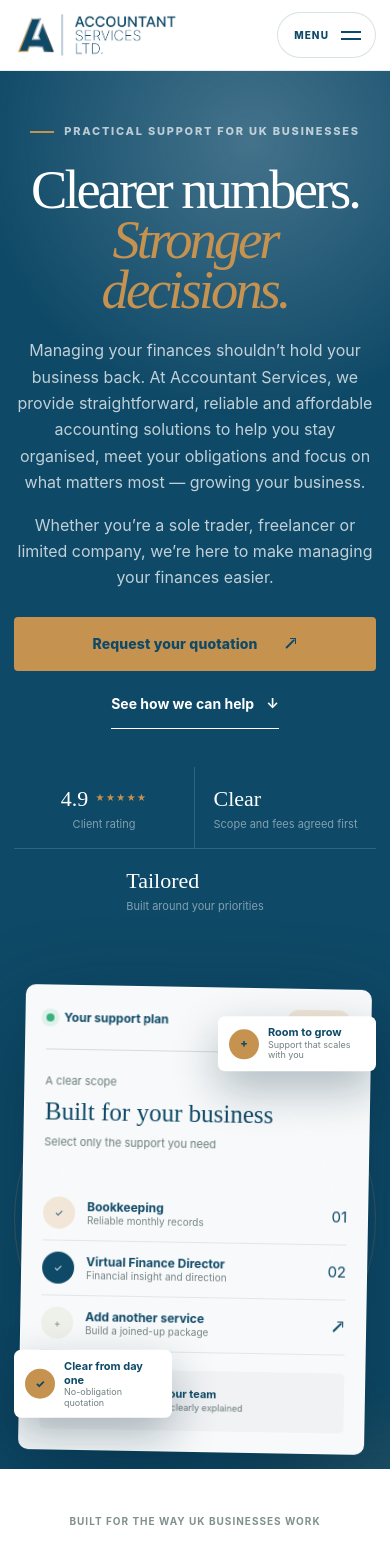
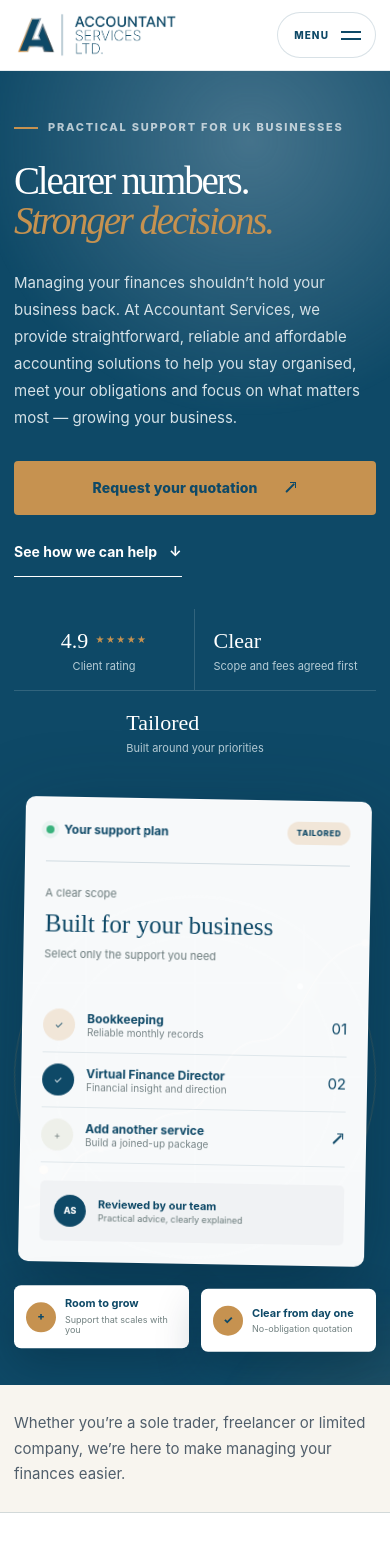
Before and after one commit to Tynarshe/accountant-services, a Next.js app: page / in a window 390 px wide. Shown: the top 1552 px of the page. Built offline with nearby package versions, Linux system fonts and the light colour scheme.

Commit message:
Refine homepage motion and fix responsive layout and navigation

```diff
--- a/app/[slug]/page.tsx
+++ b/app/[slug]/page.tsx
@@ -224,7 +224,7 @@ function ArticlePage({ slug }: { slug: string }) {
 
 function LegalPage({ slug }: { slug: string }) {
   const page = utilityPages[slug];
-  return <><section className="simple-hero"><div className="page-shell"><Breadcrumb current={page.title} /><h1>{page.title}</h1><p>{page.description}</p></div></section><section className="legal-content page-shell"><p className="updated">Last updated: 22 July 2026</p><h2>Our approach</h2><p>We aim to be transparent, careful and clear about how this website and our services operate. Information is handled only for legitimate business purposes and with appropriate safeguards.</p><h2>Information and communication</h2><p>When you contact us or purchase a service, we may need the information required to respond, provide the requested work and meet legal or regulatory obligations. We do not sell personal information.</p><h2>Your choices</h2><p>You can ask questions about information connected with you, request corrections where appropriate and manage optional marketing communication at any time.</p><h2>Contact</h2><p>For questions about these terms or privacy, email <a href="mailto:office@accountantservices.org.uk">office@accountantservices.org.uk</a>.</p><div className="legal-note"><strong>Design note</strong><p>This redesign preserves a clear location for final solicitor-reviewed policy wording before production launch.</p></div></section></>;
+  return <><section className="simple-hero"><div className="page-shell"><Breadcrumb current={page.title} /><h1>{page.title}</h1><p>{page.description}</p></div></section><section className="legal-content page-shell"><p className="updated">Last updated: 22 July 2026</p><h2>Our approach</h2><p>We aim to be transparent, careful and clear about how this website and our services operate. Information is handled only for legitimate business purposes and with appropriate safeguards.</p><h2>Information and communication</h2><p>When you contact us or purchase a service, we may need the information required to respond, provide the requested work and meet legal or regulatory obligations. We do not sell personal information.</p><h2>Your choices</h2><p>You can ask questions about information connected with you, request corrections where appropriate and manage optional marketing communication at any time.</p><h2>Contact</h2><p>For questions about these terms or privacy, email <a href="mailto:office@accountantservices.org.uk">office@accountantservices.org.uk</a>.</p></section></>;
 }
 
 export default async function DynamicPage({ params }: PageProps) {
--- a/app/components/interactive.tsx
+++ b/app/components/interactive.tsx
@@ -4,15 +4,11 @@ import { FormEvent, MouseEvent as ReactMouseEvent, ReactNode, useRef, useState }
 import { visibleCategories, visibleServices } from "../lib/services";
 import { UpRightArrow } from "./arrow";
 
-const githubPagesBasePath = "/accountant-services";
-
 function sitePath(path: string) {
   if (typeof window === "undefined") return path;
-
-  const isGitHubPagesBuild = window.location.pathname === githubPagesBasePath
-    || window.location.pathname.startsWith(`${githubPagesBasePath}/`);
-
-  return isGitHubPagesBuild ? `${githubPagesBasePath}${path}` : path;
+  // The export declares its deployment prefix; article slugs are not prefixes.
+  const basePath = document.querySelector<HTMLMetaElement>('meta[name="site-base-path"]')?.content ?? "";
+  return `${basePath}${path}`;
 }
 
 type QuotationLinkProps = {
@@ -70,8 +66,6 @@ export function ServicesMenu() {
   return (
     <div
       className="header-dropdown services-dropdown"
-      onMouseEnter={() => setOpen(true)}
-      onMouseLeave={() => setOpen(false)}
       onBlur={(event) => {
         if (!event.currentTarget.contains(event.relatedTarget)) setOpen(false);
       }}
@@ -83,12 +77,13 @@ export function ServicesMenu() {
         className="header-dropdown-trigger"
         type="button"
         aria-expanded={open}
+        aria-controls="desktop-services-menu"
         onClick={() => setOpen((value) => !value)}
       >
         Services <span aria-hidden="true">⌄</span>
       </button>
       {open && (
-        <div className="services-mega-menu">
+        <div className="services-mega-menu" id="desktop-services-menu">
           <div className="mega-menu-head">
             <div>
               <p>Focused support, tailored to you</p>
--- a/app/components/site-shell.tsx
+++ b/app/components/site-shell.tsx
@@ -1,6 +1,7 @@
 import { MobileNav, QuotationLink, ServicesMenu } from "./interactive";
 import { UpRightArrow } from "./arrow";
 import { visibleServices } from "../lib/services";
+import { MotionEffects } from "./motion-effects";
 
 export function Logo() {
   return (
@@ -85,6 +86,7 @@ export function SiteShell({ children }: { children: React.ReactNode }) {
       <Header />
       <main>{children}</main>
       <Footer />
+      <div className="page-shell" style={{ paddingBlock: 20 }}><MotionEffects /></div>
     </>
   );
 }
--- a/app/globals.css
+++ b/app/globals.css
@@ -488,14 +488,14 @@ button { color: inherit; }
 .site-footer .footer-intro .logo-image { width: 190px; }
 .footer-top { padding: 84px 0 66px; display: grid; grid-template-columns: 1fr 1.35fr; gap: 90px; }
 .footer-intro h2 { margin: 38px 0 14px; color: var(--white); font-family: var(--serif); font-size: 38px; font-weight: 400; line-height: 1.05; }
-.footer-intro > p { max-width: 460px; margin: 0; color: rgba(255,255,255,.5); font-size: 13px; }
+.footer-intro > p { max-width: 460px; margin: 0; color: #d4e1e7; font-size: 14px; }
 .footer-quote-link { margin-top: 28px; padding-bottom: 5px; display: inline-flex; align-items: center; gap: 16px; color: var(--mint); border-bottom: 1px solid rgba(198,146,80,.5); font-size: 12px; font-weight: 780; }
 .footer-links { display: grid; grid-template-columns: 1fr .8fr 1.4fr; gap: 40px; }
 .footer-links > div { display: flex; flex-direction: column; gap: 12px; }
 .footer-links h3 { margin: 0 0 12px; color: var(--white); font-size: 10px; letter-spacing: .13em; text-transform: uppercase; }
-.footer-links a, .footer-links p { margin: 0; color: rgba(255,255,255,.55); font-size: 12px; }
+.footer-links a, .footer-links p { margin: 0; color: #d4e1e7; font-size: 14px; }
 .footer-links a:hover { color: var(--mint); }
-.footer-bottom { padding: 22px 0; display: flex; justify-content: space-between; border-top: 1px solid rgba(255,255,255,.1); font-size: 10px; }
+.footer-bottom { padding: 22px 0; display: flex; justify-content: space-between; color: #d4e1e7; border-top: 1px solid rgba(255,255,255,.2); font-size: 12px; }
 .footer-bottom p { margin: 0; }
 .footer-bottom div { display: flex; gap: 25px; }
 
--- /dev/null
+++ b/app/home-hero.css
@@ -0,0 +1,31 @@
+.hero.hero-refined { min-height: 0; padding: 68px 0 56px; }
+.hero-refined .hero-grid { grid-template-columns: 1.15fr 1fr; gap: 60px; }
+.hero-refined .hero-copy { padding-bottom: 0; }
+.hero-refined h1 { font-size: clamp(48px, 5.5vw, 76px); line-height: 1.03; margin: 24px 0 28px; }
+.hero-refined .hero-lede { max-width: 480px; font-size: 16px; line-height: 1.85; color: #d4e1e7; }
+.hero-refined .hero-buttons { flex-wrap: wrap; gap: 18px 26px; margin-top: 30px; }
+.hero-refined .hero-visual { min-height: 0; grid-template-columns: minmax(0, 1fr); gap: 28px; }
+.hero-badges { position: relative; z-index: 3; display: grid; grid-template-columns: repeat(2, minmax(0, 1fr)); gap: 12px; width: 100%; max-width: 440px; }
+.hero-refined .floating-badge { position: relative; inset: auto; max-width: none; min-width: 0; padding: 12px; }
+.hero-refined .floating-badge > span { flex-shrink: 0; }
+.hero-refined .floating-badge p { gap: 4px; }
+.hero-refined .trust-row { margin-top: 32px; }
+.hero-refined .trust-row > div { min-width: 0; padding-right: 18px; margin-right: 18px; }
+.hero-refined .trust-row small { color: #b5ccd6; }
+.hero-follow-on { padding: 25px 0; background: #f8f5ef; border-bottom: 1px solid var(--line); }
+.hero-follow-on p { max-width: 800px; margin: 0 auto; text-align: center; color: var(--ink-soft); font-size: 16px; line-height: 1.7; }
+@media (max-width: 900px) {
+  .hero.hero-refined { padding: 48px 0 30px; }
+  .hero-refined .hero-grid { grid-template-columns: 1fr; gap: 28px; }
+  .hero-refined .hero-copy { display: block; text-align: left; max-width: 600px; margin-inline: auto; }
+  .hero-refined .hero-copy .eyebrow { justify-content: flex-start; }
+  .hero-refined .hero-lede { max-width: 540px; margin-inline: 0; }
+  .hero-refined .hero-buttons { align-items: flex-start; }
+  .hero-refined .hero-visual { width: 100%; max-width: 420px; margin-inline: auto; transform: none; }
+  .hero-refined .trust-row > div { padding: 14px 10px; margin: 0; }
+}
+@media (max-width: 540px) {
+  .hero-refined h1 { font-size: clamp(37px, 10vw, 54px); }
+  .hero-refined .hero-lede { font-size: 15px; line-height: 1.8; }
+  .hero-follow-on p { font-size: 15px; text-align: left; }
+}
--- a/app/layout.tsx
+++ b/app/layout.tsx
@@ -2,6 +2,8 @@ import type { Metadata } from "next";
 import "./globals.css";
 import "./vfd.css";
 import "./who-we-help.css";
+import "./home-hero.css";
+import "./motion.css";
 
 export const metadata: Metadata = {
   metadataBase: new URL("https://accountantservices.org.uk"),
--- /dev/null
+++ b/app/motion.css
@@ -0,0 +1,54 @@
+.hero-flow { position: absolute; inset: 0; width: 100%; height: 100%; pointer-events: none; opacity: .3; }
+.hero-flow-grid { fill: none; stroke: #ffffff; stroke-opacity: .12; stroke-width: 1; }
+.hero-flow-line { fill: none; stroke: #d5aa72; stroke-width: 2; stroke-linecap: round; stroke-dasharray: 1; stroke-dashoffset: 0; }
+.hero-flow-node { fill: #d5aa72; }
+.motion-control { display: block; margin: 0 auto; padding: 10px 18px; color: var(--ink-soft); background: transparent; border: 1px solid var(--line); border-radius: 30px; font-size: 12px; cursor: pointer; }
+.motion-control:hover { background: var(--mint-bright); }
+.motion-control:focus-visible { outline: 2px solid var(--ink); outline-offset: 4px; }
+@media (prefers-reduced-motion: no-preference) {
+  .hero-visual .dashboard-card { animation: supportCardDrift 7s ease-in-out infinite; }
+  .hero-visual:hover .dashboard-card { animation-play-state: paused; }
+  .hero-visual .orbit-one { animation: spin 32s linear infinite reverse; }
+  .hero-visual .orbit-one::before, .hero-visual .orbit-two::before { content: ""; position: absolute; top: 14%; left: 14%; width: 9px; height: 9px; border-radius: 50%; background: #d5aa72; box-shadow: 0 0 18px #d5aa7280; }
+  .hero-visual .orbit-two::before { width: 6px; height: 6px; background: #b6d7e5; }
+  .hero-glow-two { animation: lightDrift 14s ease-in-out infinite alternate; }
+  .hero .status-dot { animation: statusHalo 3.2s ease-in-out infinite; }
+  .dashboard-list .list-icon { animation: iconWelcome .6s ease both; }
+  .dashboard-list > div:nth-child(2) .list-icon { animation-delay: .2s; }
+  .dashboard-list > div:nth-child(3) .list-icon { animation-delay: .4s; }
+  .hero-flow { opacity: .5; }
+  .hero-flow-line { animation: financeTrace 3s ease both, financeBreathe 6s 3s ease-in-out infinite; }
+  .service-discovery-mark { animation: discoveryTurn 8s ease-in-out infinite; }
+  .motion-arrived .process-icon { animation: processGreeting 1.2s .25s ease both; }
+  .service-card-top > span { transition: rotate .4s ease, border-radius .4s ease; }
+  .service-showcase-card:hover .service-card-top > span, .service-showcase-card:focus-visible .service-card-top > span { rotate: -12deg; border-radius: 50%; }
+  .vfd-pillar, .who-card, .included-card { transition: box-shadow .3s ease, transform .3s ease; }
+  .vfd-pillar:hover, .who-card:hover, .included-card:hover { transform: translateY(-4px); box-shadow: 0 18px 40px #0e496712; }
+  .vfd-brief { animation: supportCardDrift 8s ease-in-out infinite; }
+  .vfd-live-dot { animation: statusHalo 3.2s ease-in-out infinite; }
+  .hero .text-link > span:not(.line-arrow) { animation: invitationNudge 2.8s ease-in-out infinite; }
+  .hero-flow-node { animation: financeNode 1s 2s ease both; transform-box: fill-box; transform-origin: center; }
+  .hero-glow-one { animation: ambientLight 5s ease-in-out both; }
+  .motion-arrived { animation: contentArrival .65s cubic-bezier(.2,.7,.2,1) both; }
+  .service-showcase-card:nth-child(2).motion-arrived, .vfd-pillar:nth-child(2).motion-arrived { animation-delay: .08s; }
+  .service-showcase-card:nth-child(3).motion-arrived { animation-delay: .16s; }
+  .button .line-arrow, .text-link .line-arrow { transition: transform .22s ease; }
+  .button:hover .line-arrow, .button:focus-visible .line-arrow, .text-link:hover .line-arrow { transform: translate(3px, -3px); }
+}
+@keyframes supportCardDrift { 0%, 100% { translate: 0 0; } 50% { translate: 0 -7px; } }
+@keyframes lightDrift { from { translate: -30px 0; opacity: .6; } to { translate: 35px -25px; opacity: 1; } }
+@keyframes statusHalo { 0%, 100% { box-shadow: 0 0 0 4px #38b27c18; } 50% { box-shadow: 0 0 0 9px #38b27c08; } }
+@keyframes iconWelcome { from { scale: .75; opacity: .4; } to { scale: 1; opacity: 1; } }
+@keyframes financeBreathe { 0%, 100% { opacity: .6; } 50% { opacity: 1; } }
+@keyframes discoveryTurn { 0%, 80%, 100% { rotate: 0deg; } 90% { rotate: 90deg; } }
+@keyframes processGreeting { 0%, 100% { scale: 1; } 40% { scale: 1.12; } 70% { scale: .97; } }
+@keyframes invitationNudge { 0%, 65%, 100% { translate: 0 0; } 80% { translate: 0 4px; } }
+@keyframes financeTrace { from { stroke-dashoffset: 1; opacity: 0; } to { stroke-dashoffset: 0; opacity: 1; } }
+@keyframes financeNode { from { opacity: 0; transform: scale(.3); } to { opacity: 1; transform: scale(1); } }
+@keyframes ambientLight { 0% { transform: translate(-30px, 20px); opacity: .4; } 100% { transform: translate(0, 0); opacity: 1; } }
+@keyframes contentArrival { from { opacity: .5; translate: 0 14px; } to { opacity: 1; translate: 0 0; } }
+html[data-motion="paused"] *, html[data-motion="paused"] *::before, html[data-motion="paused"] *::after { animation-play-state: paused !important; transition: none !important; scroll-behavior: auto !important; }
+html[data-motion="paused"] .motion-arrived, html[data-motion="paused"] .reveal-up, html[data-motion="paused"] .hero-flow-line, html[data-motion="paused"] .hero-flow-node { animation: none !important; }
+@media (prefers-reduced-motion: reduce) {
+  .hero-flow-line, .hero-flow-node, .motion-arrived { animation: none !important; }
+}
--- a/app/page.tsx
+++ b/app/page.tsx
@@ -16,7 +16,7 @@ const homepageServices = ["virtual-finance-director", "book-keeping", "payroll-s
 export default function Home() {
   return (
     <SiteShell>
-      <section className="hero">
+      <section className="hero hero-refined">
         <div className="hero-glow hero-glow-one" />
         <div className="hero-glow hero-glow-two" />
         <div className="page-shell hero-grid">
@@ -25,7 +25,6 @@ export default function Home() {
             <h1>Clearer numbers.<br /><em>Stronger decisions.</em></h1>
             <div className="hero-lede">
               <p>Managing your finances shouldn’t hold your business back. At Accountant Services, we provide straightforward, reliable and affordable accounting solutions to help you stay organised, meet your obligations and focus on what matters most — growing your business.</p>
-              <p>Whether you’re a sole trader, freelancer or limited company, we’re here to make managing your finances easier.</p>
             </div>
             <div className="hero-buttons">
               <a className="button button-accent" href="/contact#quotation">Request your quotation <UpRightArrow /></a>
@@ -39,6 +38,12 @@ export default function Home() {
           </div>
 
           <div className="hero-visual reveal-up delay-one" aria-label="Tailored Accountant Services quotation preview">
+            <svg className="hero-flow" viewBox="0 0 500 540" aria-hidden="true" focusable="false">
+              <path className="hero-flow-grid" d="M20 140H480 M20 270H480 M20 400H480 M100 60V480 M250 60V480 M400 60V480" />
+              <path className="hero-flow-line" pathLength="1" d="M15 450C70 450 65 370 120 370S180 320 230 320S280 220 340 220S400 100 485 85" />
+              <circle className="hero-flow-node" cx="485" cy="85" r="5" />
+              <circle className="hero-flow-node" cx="120" cy="370" r="4" />
+            </svg>
             <div className="visual-orbit orbit-one" />
             <div className="visual-orbit orbit-two" />
             <div className="dashboard-card quote-preview-card">
@@ -61,11 +66,15 @@ export default function Home() {
                 <p><strong>Reviewed by our team</strong><small>Practical advice, clearly explained</small></p>
               </div>
             </div>
-            <div className="floating-badge badge-one"><span>+</span><p><strong>Room to grow</strong><small>Support that scales with you</small></p></div>
-            <div className="floating-badge badge-two"><span>✓</span><p><strong>Clear from day one</strong><small>No-obligation quotation</small></p></div>
+            <div className="hero-badges">
+              <div className="floating-badge badge-one"><span>+</span><p><strong>Room to grow</strong><small>Support that scales with you</small></p></div>
+              <div className="floating-badge badge-two"><span>✓</span><p><strong>Clear from day one</strong><small>No-obligation quotation</small></p></div>
+            </div>
           </div>
         </div>
       </section>
+
+      <section className="hero-follow-on"><div className="page-shell"><p>Whether you’re a sole trader, freelancer or limited company, we’re here to make managing your finances easier.</p></div></section>
 
       <section className="credibility-strip">
         <div className="page-shell credibility-inner">
--- a/scripts/export-github-pages.mjs
+++ b/scripts/export-github-pages.mjs
@@ -49,6 +49,7 @@ const routes = [
 
 function addPagesBasePath(html) {
   return html
+    .replace("<head>", `<head><meta name="site-base-path" content="${pagesBasePath}">`)
     .replaceAll('href="/', `href="${pagesBasePath}/`)
     .replaceAll('src="/', `src="${pagesBasePath}/`)
     .replaceAll('action="/', `action="${pagesBasePath}/`)
```
Also changed, not shown: app/components/motion-effects.tsx (added, +35 -0 lines), 40 other files (tests, documents, lock files or other folders).
